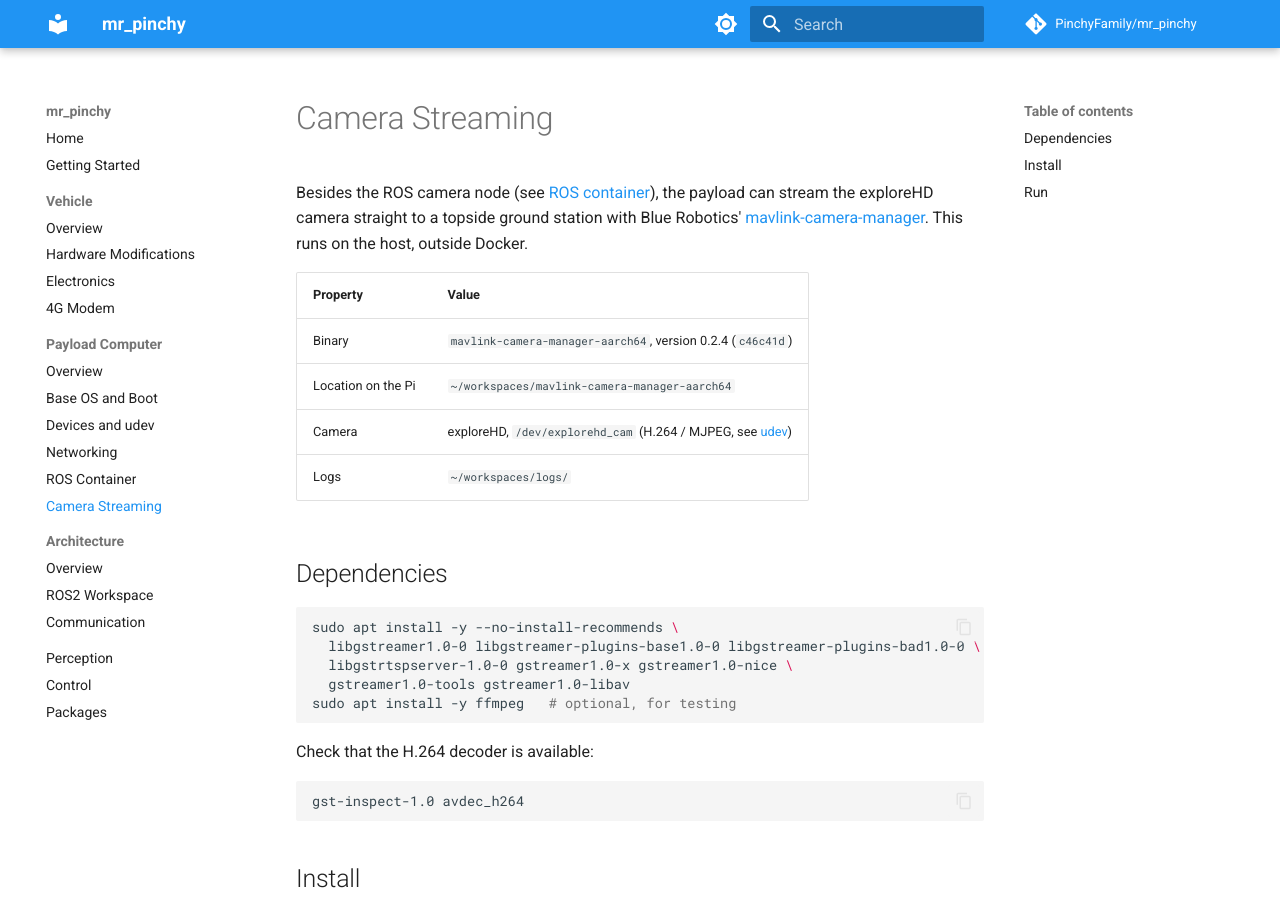
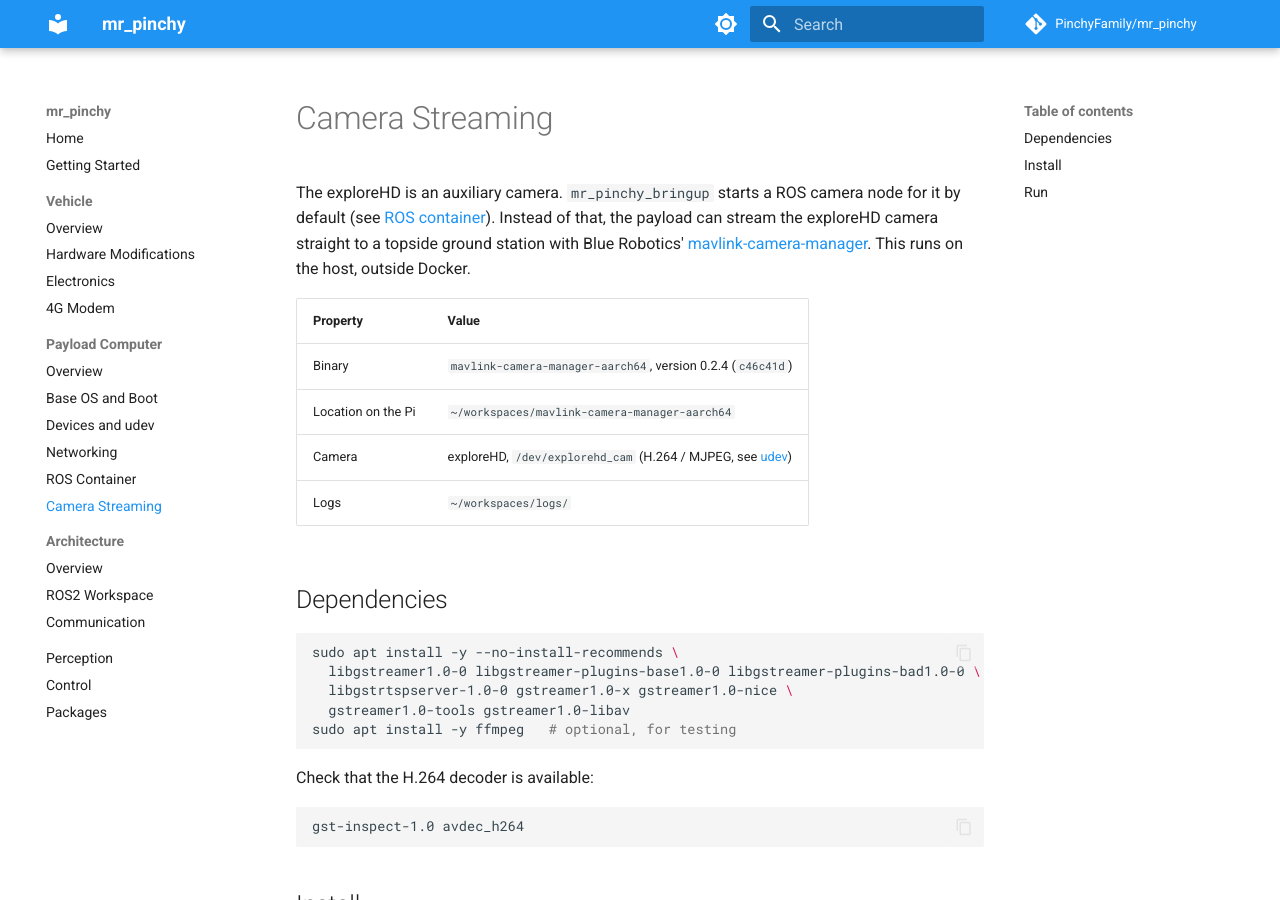
Before and after one commit to PinchyFamily/mr_pinchy, an MkDocs documentation site: the page built from docs/payload/camera-streaming.md, in a window 1280 px wide and 900 px high. Built offline with MkDocs 1.6.1 and Material for MkDocs 9.7.7, drawn with Linux system fonts in a browser that asks for light colours; comment, search, counter and statistics services are not loaded; some of the changed text lies outside the part shown.

Commit message:
Point camera docs at the camera launch in mr_pinchy_bringup
explorehd_bringup was folded into mr_pinchy_bringup as camera.launch.py,
started by default from bringup. Note camera:=false for when
mavlink-camera-manager streams the camera topside.

Co-Authored-By: Claude Opus 5.5 <noreply@anthropic.com>

````diff
--- a/docs/payload/camera-streaming.md
+++ b/docs/payload/camera-streaming.md
@@ -1,6 +1,6 @@
 # Camera Streaming
 
-Besides the ROS camera node (see [ROS container](ros-container.md)), the payload can stream the exploreHD camera straight to a topside ground station with Blue Robotics' [mavlink-camera-manager](https://github.com/mavlink/mavlink-camera-manager). This runs on the host, outside Docker.
+The exploreHD is an auxiliary camera. `mr_pinchy_bringup` starts a ROS camera node for it by default (see [ROS container](ros-container.md)). Instead of that, the payload can stream the exploreHD camera straight to a topside ground station with Blue Robotics' [mavlink-camera-manager](https://github.com/mavlink/mavlink-camera-manager). This runs on the host, outside Docker.
 
 | Property | Value |
 |----------|-------|
@@ -77,4 +77,4 @@ Open the web UI at `http://payload.local:6020` to pick the camera, format and st
     ```
 
 !!! note
-    The ROS `usb_cam` node and mavlink-camera-manager both open `/dev/explorehd_cam`. Run only one of them at a time.
+    The ROS `usb_cam` node and mavlink-camera-manager both open `/dev/explorehd_cam`, so only one can use it at a time. Bringup starts `usb_cam` by default; launch it with `camera:=false` while streaming topside.
````
Also changed, not shown: docs/payload/ros-container.md (+5 -4 lines).
